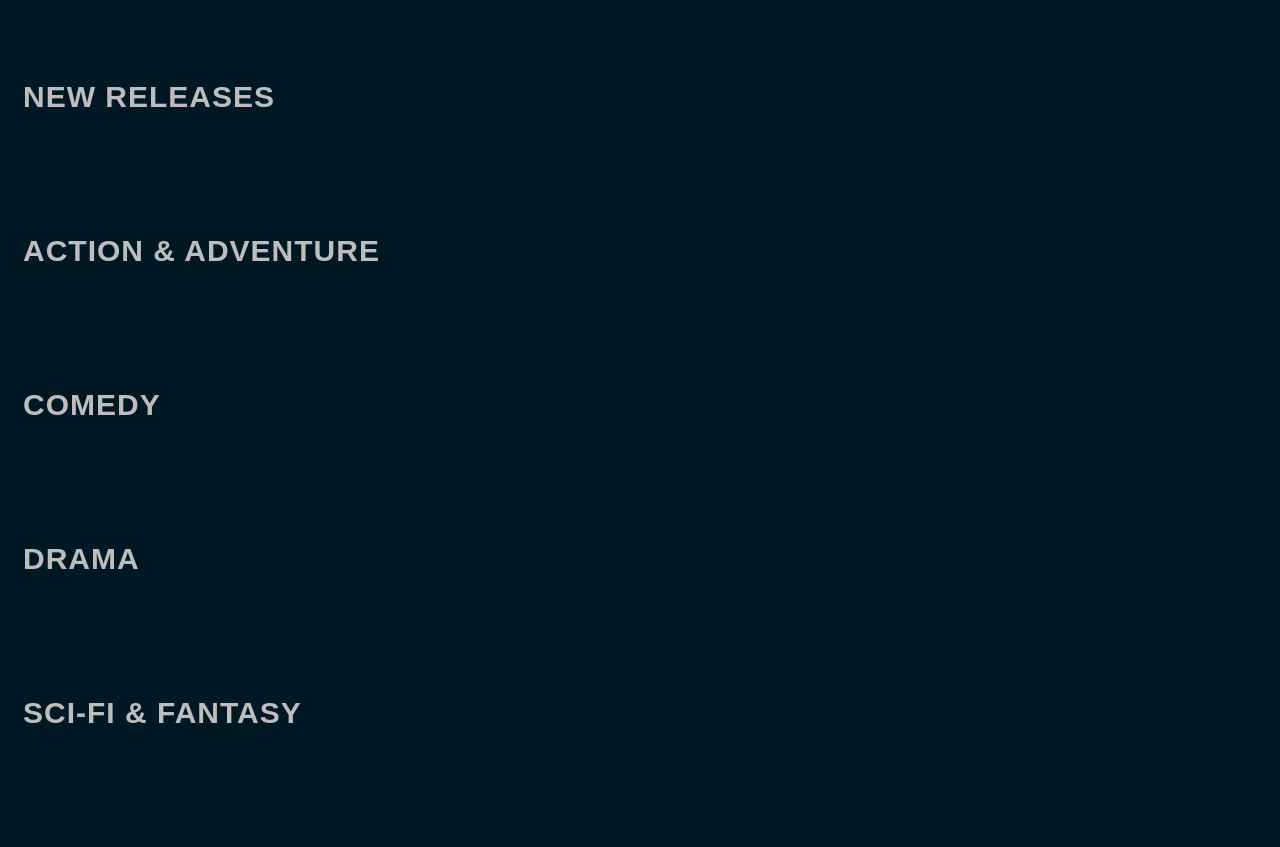
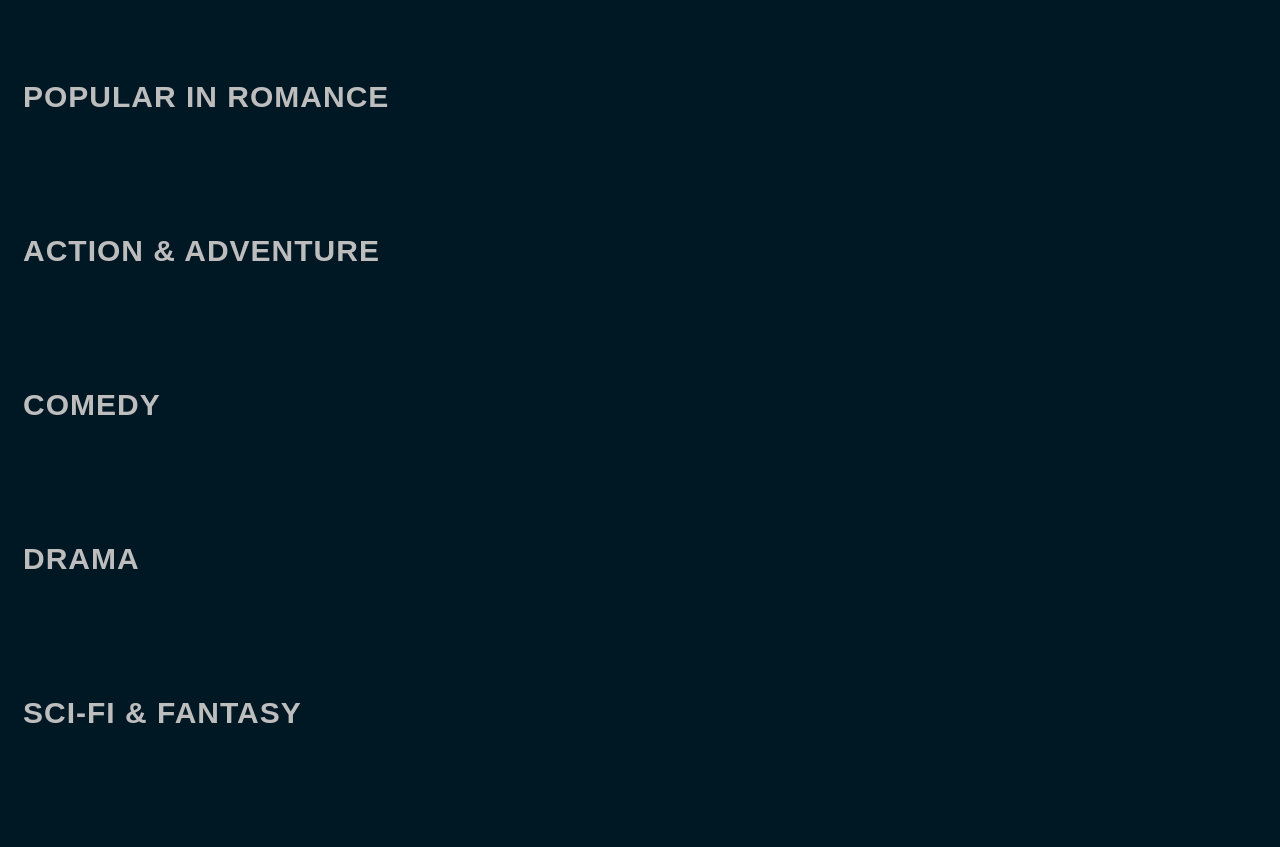
Before and after one commit to ArjunAadhith/Flixora-Movie-Platform, a plain HTML site: page index.html in a window 1280 px wide. Shown: the part 3611-4458 px from the top of the page. Drawn offline with nearby package versions, Linux system fonts and the light colour scheme.

Commit message:
designs modified

```diff
--- a/index.html
+++ b/index.html
@@ -687,9 +687,9 @@
       <button class="scroll-btn scroll-right" id="scrollRight">&#10095;</button>
     </div>
 
-    <!-- New Releases -->
+    <!-- Romantic -->
     <div class="movie-wrapper bg-color">
-      <h3 class="Recommended-movie">New Releases</h3>
+      <h3 class="Recommended-movie">Popular in romance </h3>
       <h4 class="Rec-View-all">
         View All
         <span class="iconify" id="arr" data-icon="ep:arrow-right-bold"></span>
```
